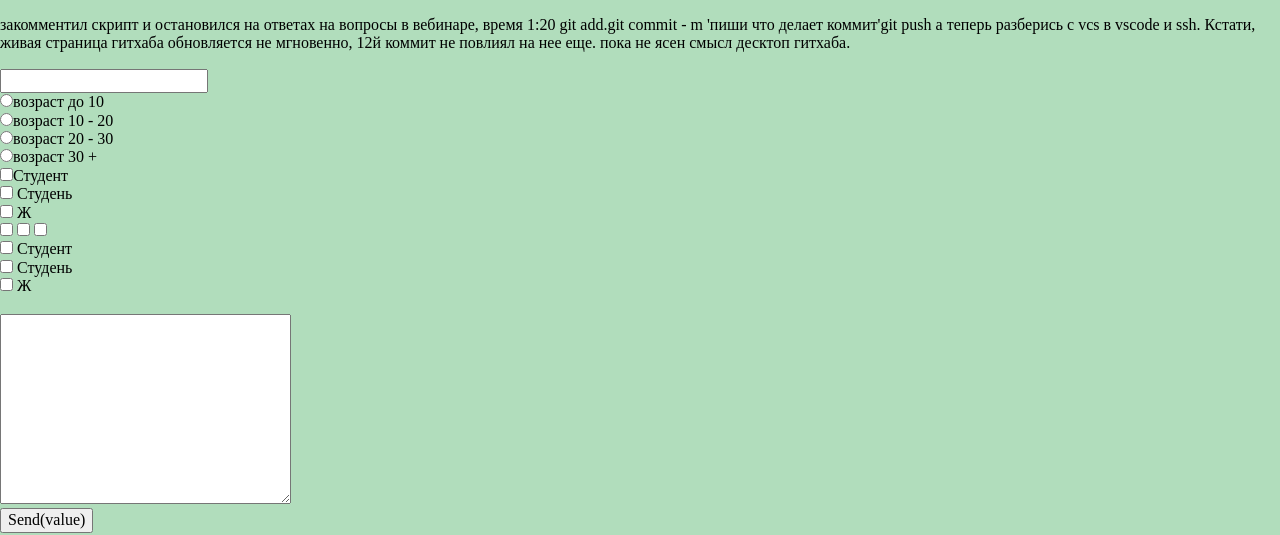
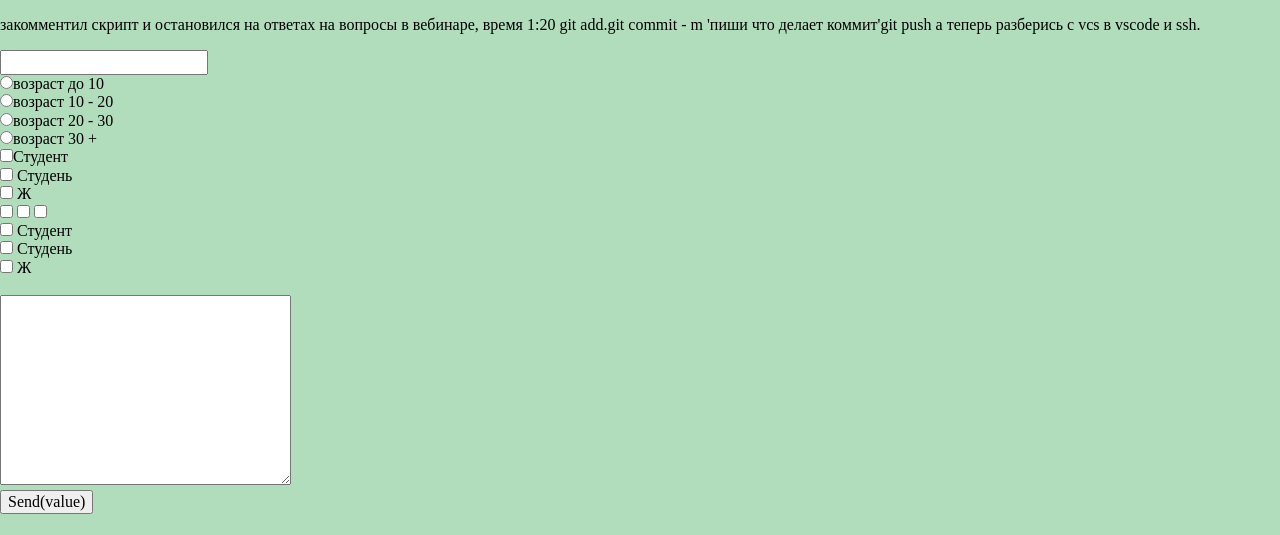
Before and after one commit to stas-yushkov/vscode-basics, a plain HTML site: page index.html in a window 1280 px wide. Shown: the top 535 px of the page. Drawn offline with Linux system fonts and the light colour scheme.

Commit message:
изменяет коммент в начале страници

```diff
--- a/index.html
+++ b/index.html
@@ -8,7 +8,7 @@
     <link rel="stylesheet" href="./css/styles.css">
   </head>
   <body>
-    <p>закомментил скрипт и остановился на ответах на вопросы в вебинаре, время 1:20 git add.git commit - m 'пиши что делает коммит'git push а теперь разберись с vcs в vscode и ssh. Кстати, живая страница гитхаба обновляется не мгновенно, 12й коммит не повлиял на нее еще. пока не ясен смысл десктоп гитхаба.</p>
+    <p>закомментил скрипт и остановился на ответах на вопросы в вебинаре, время 1:20 git add.git commit - m 'пиши что делает коммит'git push а теперь разберись с vcs в vscode и ssh.</p>
 
         <form action="">
           <input type="text" name="feedback" id="">
```
